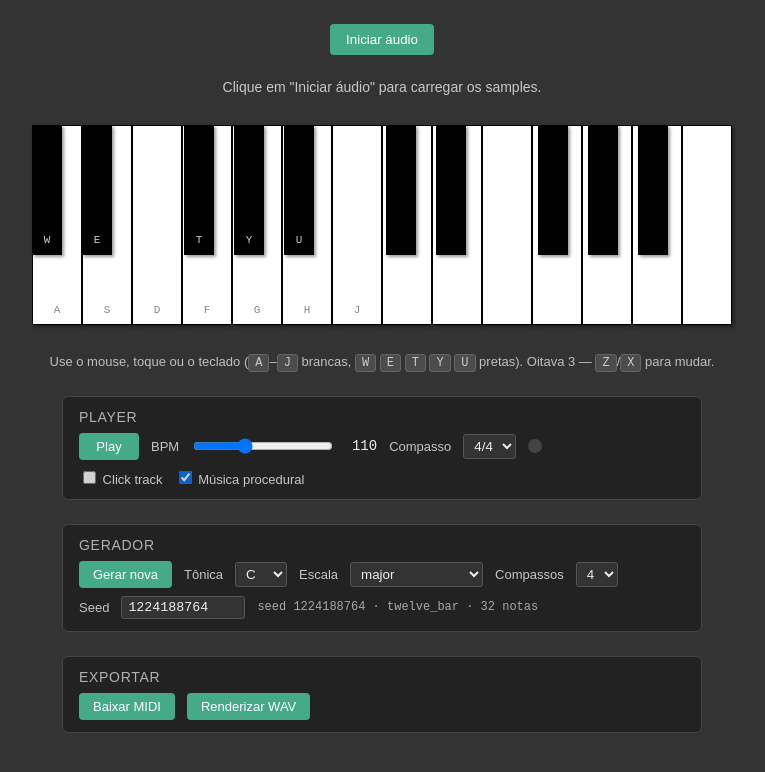
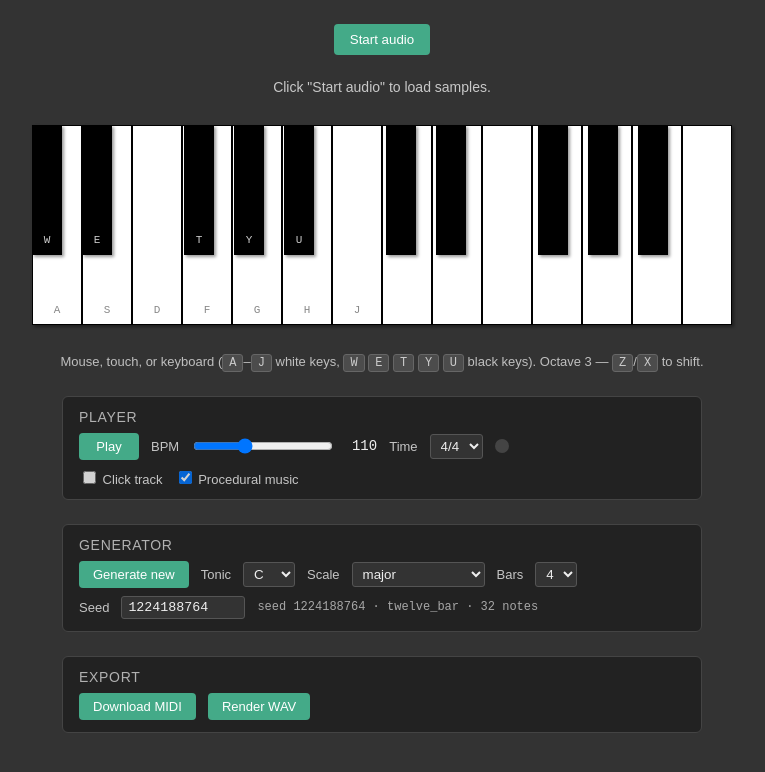
Before and after one commit to chicomcastro/procedural-music-generator-web, a plain HTML site: page src/index.html in a window 1280 px wide. Shown: the whole page, without its empty margins (258-1023 px from the left). Drawn offline with Linux system fonts and the light colour scheme.

Commit message:
i18n: translate UI from Portuguese to English
All user-facing strings in index.html and main.js now in English.
Changes html lang from pt-br to en.

Co-Authored-By: Claude Opus 4.6 <noreply@anthropic.com>

```diff
--- a/src/index.html
+++ b/src/index.html
@@ -1,5 +1,5 @@
 <!DOCTYPE html>
-<html lang="pt-br">
+<html lang="en">
 
 <head>
     <meta charset="UTF-8">
@@ -10,16 +10,16 @@
 </head>
 
 <body>
-    <button id="start" type="button">Iniciar áudio</button>
-    <div id="status">Clique em "Iniciar áudio" para carregar os samples.</div>
+    <button id="start" type="button">Start audio</button>
+    <div id="status">Click "Start audio" to load samples.</div>
 
     <div id="piano-scroll">
         <div id="piano"></div>
     </div>
 
     <p class="hint">
-        Use o mouse, toque ou o teclado (<kbd>A</kbd>–<kbd>J</kbd> brancas, <kbd>W</kbd> <kbd>E</kbd> <kbd>T</kbd> <kbd>Y</kbd> <kbd>U</kbd> pretas).
-        Oitava <span id="kbd-octave">3</span> &mdash; <kbd>Z</kbd>/<kbd>X</kbd> para mudar.
+        Mouse, touch, or keyboard (<kbd>A</kbd>–<kbd>J</kbd> white keys, <kbd>W</kbd> <kbd>E</kbd> <kbd>T</kbd> <kbd>Y</kbd> <kbd>U</kbd> black keys).
+        Octave <span id="kbd-octave">3</span> &mdash; <kbd>Z</kbd>/<kbd>X</kbd> to shift.
     </p>
 
     <section id="metronome">
@@ -29,7 +29,7 @@
             <label for="bpm">BPM</label>
             <input id="bpm" type="range" min="40" max="240" value="110">
             <span id="bpm-display">110</span>
-            <label for="beats-per-bar">Compasso</label>
+            <label for="beats-per-bar">Time</label>
             <select id="beats-per-bar">
                 <option value="2">2/4</option>
                 <option value="3">3/4</option>
@@ -40,15 +40,15 @@
         </div>
         <div class="metronome-row">
             <label><input type="checkbox" id="click-enabled"> Click track</label>
-            <label><input type="checkbox" id="song-enabled" checked> Música procedural</label>
+            <label><input type="checkbox" id="song-enabled" checked> Procedural music</label>
         </div>
     </section>
 
     <section id="generator">
-        <h2>Gerador</h2>
+        <h2>Generator</h2>
         <div class="metronome-row">
-            <button id="generate-btn" type="button">Gerar nova</button>
-            <label for="tonic">Tônica</label>
+            <button id="generate-btn" type="button">Generate new</button>
+            <label for="tonic">Tonic</label>
             <select id="tonic">
                 <option value="0" selected>C</option>
                 <option value="1">C#</option>
@@ -63,7 +63,7 @@
                 <option value="10">A#</option>
                 <option value="11">B</option>
             </select>
-            <label for="scale">Escala</label>
+            <label for="scale">Scale</label>
             <select id="scale">
                 <option value="major" selected>major</option>
                 <option value="natural_minor">natural minor</option>
@@ -76,7 +76,7 @@
                 <option value="pentatonic_minor">pentatonic minor</option>
                 <option value="blues">blues</option>
             </select>
-            <label for="bars">Compassos</label>
+            <label for="bars">Bars</label>
             <select id="bars">
                 <option value="2">2</option>
                 <option value="4" selected>4</option>
@@ -91,10 +91,10 @@
     </section>
 
     <section id="export">
-        <h2>Exportar</h2>
+        <h2>Export</h2>
         <div class="metronome-row">
-            <button id="export-midi" type="button">Baixar MIDI</button>
-            <button id="export-wav" type="button">Renderizar WAV</button>
+            <button id="export-midi" type="button">Download MIDI</button>
+            <button id="export-wav" type="button">Render WAV</button>
             <span id="export-status" class="hint"></span>
         </div>
     </section>
--- a/src/js/main.js
+++ b/src/js/main.js
@@ -45,17 +45,17 @@ function setStatus(msg) {
 
 async function bootstrap() {
   if (ready) return;
-  setStatus('Carregando samples…');
+  setStatus('Loading samples…');
   startBtn.disabled = true;
   try {
     const ctx = await init();
     await loadAll(ctx);
     ready = true;
     startBtn.style.display = 'none';
-    setStatus('Pronto. Clique nas teclas ou em Play.');
+    setStatus('Ready. Click the keys or press Play.');
   } catch (err) {
     console.error(err);
-    setStatus(`Erro: ${err.message}`);
+    setStatus(`Error: ${err.message}`);
     startBtn.disabled = false;
   }
 }
@@ -164,7 +164,7 @@ function regenerateSong({ keepSeed = false } = {}) {
   currentSong = generateSong({ seed, tonic, scale, bars, beatsPerBar: transport.beatsPerBar });
 
   seedInput.value = String(seed);
-  songInfo.textContent = `seed ${seed} · ${currentSong.preset} · ${currentSong.events.length} notas`;
+  songInfo.textContent = `seed ${seed} · ${currentSong.preset} · ${currentSong.events.length} notes`;
 }
 
 generateBtn.addEventListener('click', () => regenerateSong({ keepSeed: false }));
@@ -206,7 +206,7 @@ exportWavBtn.addEventListener('click', async () => {
   if (!currentSong) return;
   await bootstrap();
   if (!ready) return;
-  exportStatus.textContent = 'Renderizando…';
+  exportStatus.textContent = 'Rendering…';
   exportWavBtn.disabled = true;
   exportMidiBtn.disabled = true;
   try {
@@ -216,7 +216,7 @@ exportWavBtn.addEventListener('click', async () => {
     exportStatus.textContent = `WAV: ${(wav.length / 1024 / 1024).toFixed(2)} MB`;
   } catch (err) {
     console.error(err);
-    exportStatus.textContent = `Erro: ${err.message}`;
+    exportStatus.textContent = `Error: ${err.message}`;
   } finally {
     exportWavBtn.disabled = false;
     exportMidiBtn.disabled = false;
```
